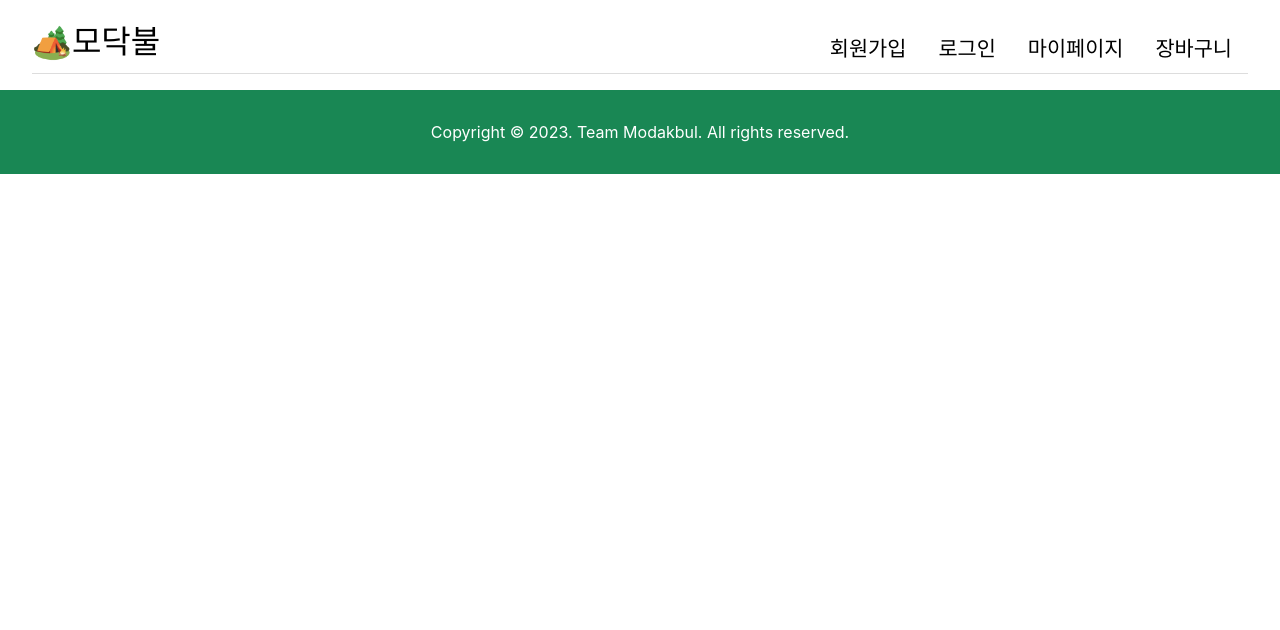
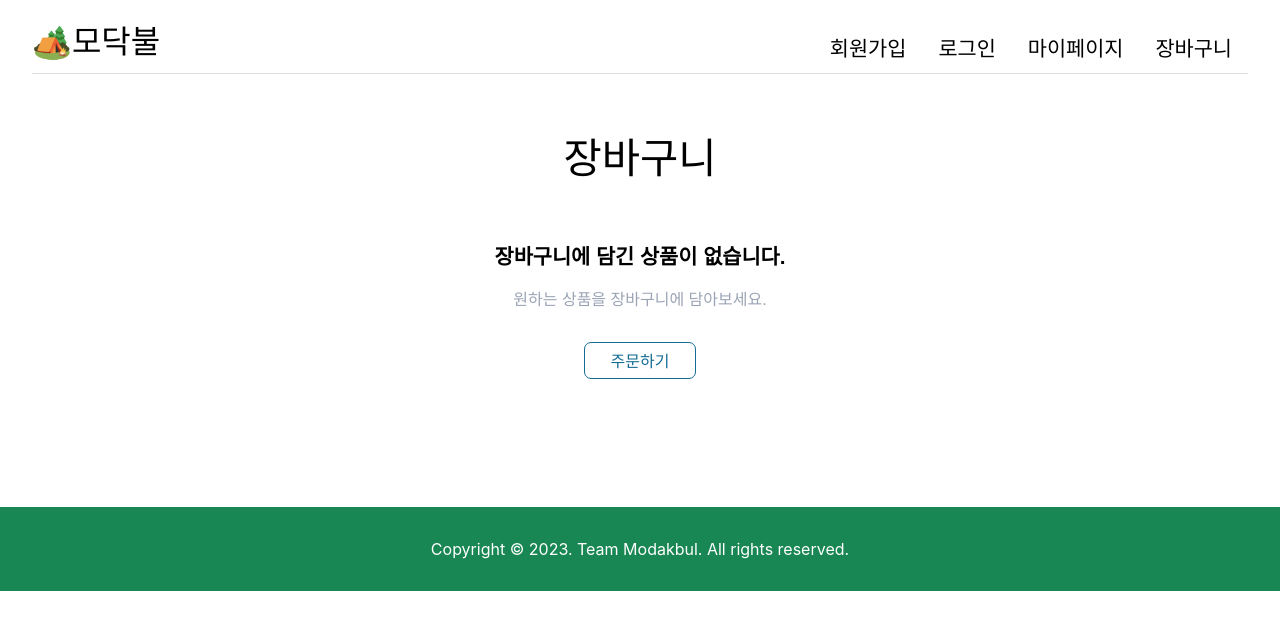
Before and after one commit to uniqueeest/modakbul_project, a React (Create React App) app in the folder modakbul_front/: page /cart in a window 1280 px wide. Shown: the top 630 px of the page. Built offline with nearby package versions, Linux system fonts and the light colour scheme; a web font is replaced by a local one.

Commit message:
refactor: mainpage 생성. router 위치 이동

```diff
--- a/modakbul_front/src/App.tsx
+++ b/modakbul_front/src/App.tsx
@@ -1,26 +1,18 @@
 import React from 'react';
 import {BrowserRouter as Router, Routes, Route} from "react-router-dom";
 import './App.css';
+
 import Header from "./components/Header";
 import Footer from './components/Footers';
-import Login from "./pages/login/Login";
-import AdminLogin from "./pages/login/admin";
-import SignUp from './pages/signUp/SignUp';
-import MyPage from './pages/myPage/MyPage';
-import MyInfo from './pages/myPage/MyInfo';
+import MainPage from './pages/MainPage';
+
 
 
 function App() {
   return (
     <Router>
       <Header></Header>
-      <Routes>
-        <Route path="/login" element={<Login />} />
-        <Route path="/admin-login" element={<AdminLogin/ >} />
-        <Route path="sign-up" element={<SignUp />} />
-        <Route path="my-page" element={<MyPage />} />
-        <Route path="my-info" element={<MyInfo />} />
-      </Routes>
+      <MainPage />
       <Footer></Footer>
     </Router>
   );
--- /dev/null
+++ b/modakbul_front/src/pages/MainPage.tsx
@@ -0,0 +1,25 @@
+import React from 'react';
+import {BrowserRouter as Router, Routes, Route} from "react-router-dom";
+
+import Login from "./login/Login";
+import AdminLogin from "./login/admin";
+import SignUp from './signUp/SignUp';
+import MyPage from './myPage/MyPage';
+import MyInfo from './myPage/MyInfo';
+import Cart from './cart/Cart';
+
+const MainPage = () => {
+  return (
+    <Routes>
+        <Route path="/login" element={<Login />} />
+        <Route path="/admin-login" element={<AdminLogin/ >} />
+        <Route path="sign-up" element={<SignUp />} />
+        <Route path="my-page" element={<MyPage />} />
+        <Route path="my-info" element={<MyInfo />} />
+        <Route path="cart" element={<Cart />} />
+    </Routes>
+  )
+}
+;
+
+export default MainPage;
```
